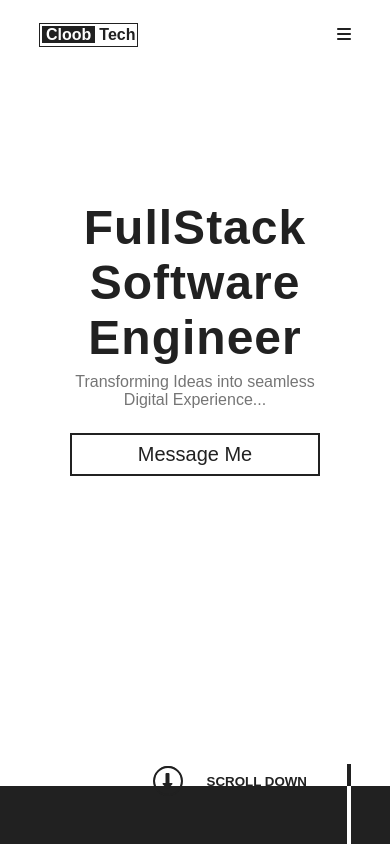
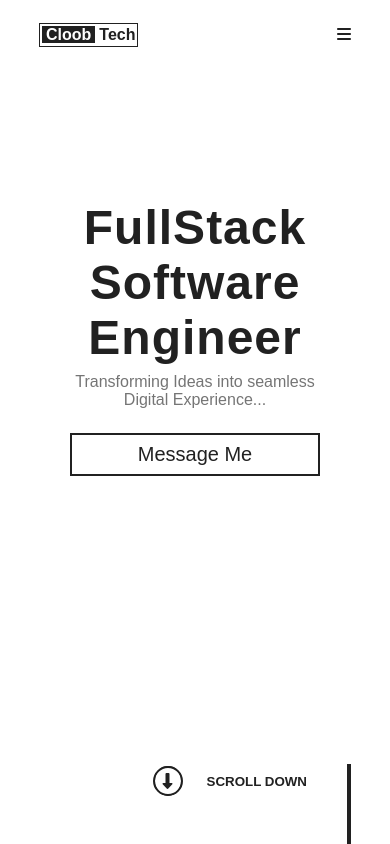
Before and after one commit to cloobTech/portfolio, a React (Vite) app: page / in a window 390 px wide. Shown: the top 844 px of the page. Built offline with nearby package versions, Linux system fonts and the light colour scheme.

Commit message:
Chrome fit

```diff
--- a/src/styles/home-page.css
+++ b/src/styles/home-page.css
@@ -93,7 +93,7 @@ nav > .navbar {
   display: flex;
   justify-content: space-between;
   align-items: center;
-  height: 100vh;
+  height: 100%;
   position: relative;
 }
 
@@ -216,9 +216,9 @@ nav > .navbar {
 }
 
 @media screen and (max-width: 500px) {
-  .home-page {
+  /* .home-page {
     height: calc(100vh - 58px);
-  }
+  } */
 
   .navbar {
     z-index: 10;
```
